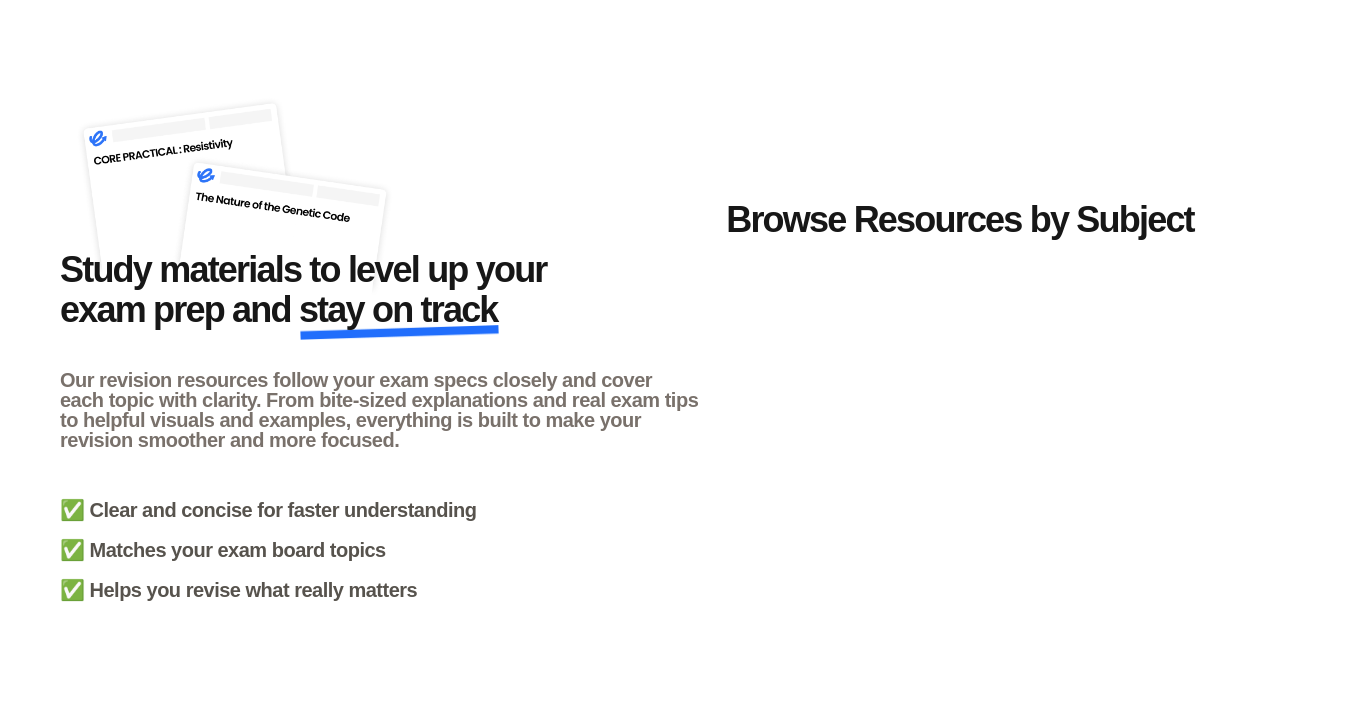
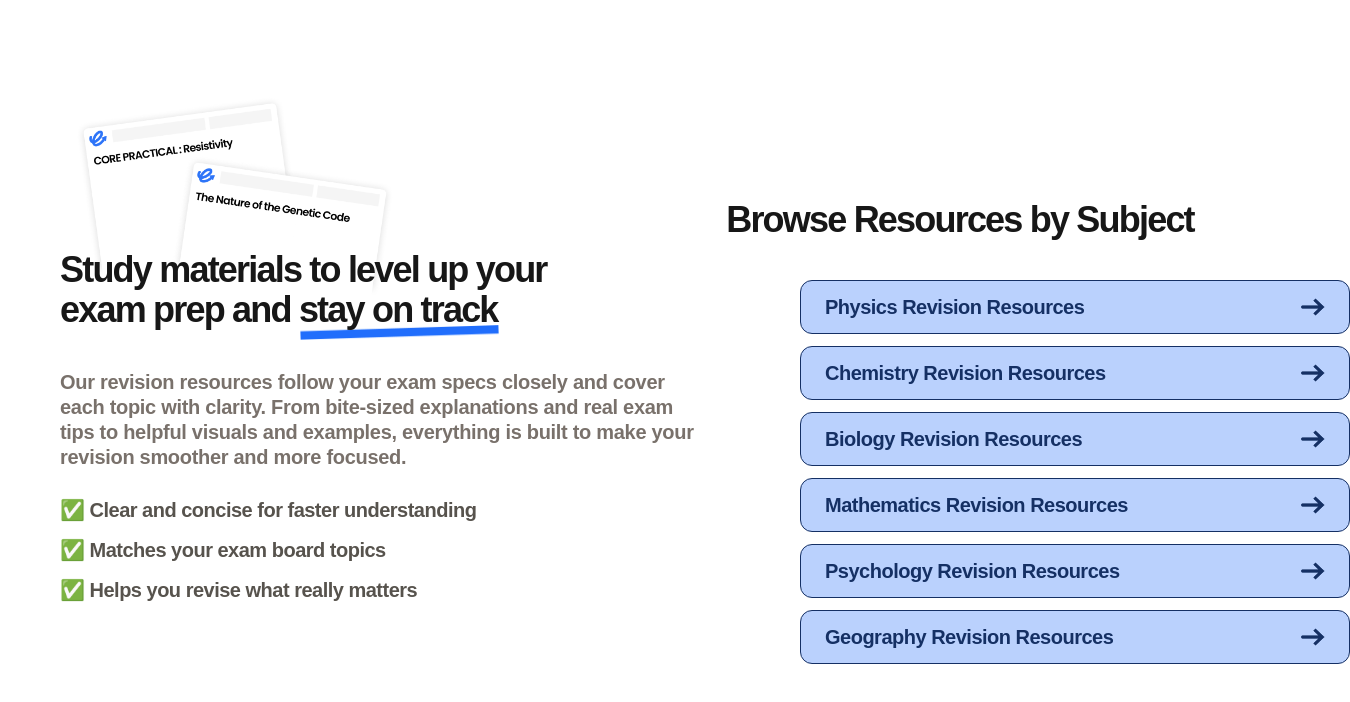
Before and after one commit to EduvanceAU/Eduvance-Website, a Next.js app in the folder eduvance/: page /resources in a window 1280 px wide. Shown: the top 702 px of the page, 1350 px wide, since content can reach past the window. Built offline with nearby package versions, Linux system fonts and the light colour scheme.

Commit message:
Added subject links for the resources hub page

```diff
--- a/eduvance/src/app/resources/page.js
+++ b/eduvance/src/app/resources/page.js
@@ -25,7 +25,7 @@ export default function Resources() {
           Study materials to level up your exam prep and stay on track
         </h1>
 
-        <h3 className="text-xl absolute top-[370px] left-[60px] font-[550] text-left text-stone-500 leading-[20px] tracking-tight w-[640px] z-10" style={{ fontFamily: 'Poppins, sans-serif' }}>
+        <h3 className="text-xl absolute top-[370px] left-[60px] font-[550] text-left text-stone-500 leading-[25px] tracking-[-0.015em] w-[640px] z-10" style={{ fontFamily: 'Poppins, sans-serif' }}>
         Our revision resources follow your exam specs closely and cover each topic with clarity. From bite-sized explanations and real exam tips to helpful visuals and examples, everything is built to make your revision smoother and more focused.
         </h3>
 
@@ -41,6 +41,92 @@ export default function Resources() {
         <h1 className="text-4xl font-semibold text-left leading-[40px] tracking-tighter absolute top-[200px]" style={{ fontFamily: 'Poppins, sans-serif' }}>
           Browse Resources by Subject
         </h1>
+
+        <div className="flex flex-col items-start gap-y-3 absolute top-[280px] left-[800px]">
+        <button className="flex items-center justify-between w-[550px] px-6 py-4 bg-[#BAD1FD] rounded-[12px] group hover:bg-[#A8C6FF] transition-all duration-200 border-[#153064] border-1">
+          <p
+            className="text-xl font-[550] text-[#153064] leading-[20px] tracking-tight text-left"
+            style={{ fontFamily: 'Poppins, sans-serif' }}
+          >
+            Physics Revision Resources
+          </p>
+          <img
+            src="/BArrowR.png"
+            alt="Arrow Right"
+            className="w-6 h-auto group-hover:translate-x-1 transition-transform duration-200"
+          />
+        </button>
+
+        <button className="flex items-center justify-between w-[550px] px-6 py-4 bg-[#BAD1FD] rounded-[12px] group hover:bg-[#A8C6FF] transition-all duration-200 border-[#153064] border-1">
+          <p
+            className="text-xl font-[550] text-[#153064] leading-[20px] tracking-tight text-left"
+            style={{ fontFamily: 'Poppins, sans-serif' }}
+          >
+            Chemistry Revision Resources
+          </p>
+          <img
+            src="/BArrowR.png"
+            alt="Arrow Right"
+            className="w-6 h-auto group-hover:translate-x-1 transition-transform duration-200"
+          />
+        </button>
+
+        <button className="flex items-center justify-between w-[550px] px-6 py-4 bg-[#BAD1FD] rounded-[12px] group hover:bg-[#A8C6FF] transition-all duration-200 border-[#153064] border-1">
+          <p
+            className="text-xl font-[550] text-[#153064] leading-[20px] tracking-tight text-left"
+            style={{ fontFamily: 'Poppins, sans-serif' }}
+          >
+            Biology Revision Resources
+          </p>
+          <img
+            src="/BArrowR.png"
+            alt="Arrow Right"
+            className="w-6 h-auto group-hover:translate-x-1 transition-transform duration-200"
+          />
+        </button>
+
+        <button className="flex items-center justify-between w-[550px] px-6 py-4 bg-[#BAD1FD] rounded-[12px] group hover:bg-[#A8C6FF] transition-all duration-200 border-[#153064] border-1">
+          <p
+            className="text-xl font-[550] text-[#153064] leading-[20px] tracking-tight text-left"
+            style={{ fontFamily: 'Poppins, sans-serif' }}
+          >
+            Mathematics Revision Resources
+          </p>
+          <img
+            src="/BArrowR.png"
+            alt="Arrow Right"
+            className="w-6 h-auto group-hover:translate-x-1 transition-transform duration-200"
+          />
+        </button>
+
+        <button className="flex items-center justify-between w-[550px] px-6 py-4 bg-[#BAD1FD] rounded-[12px] group hover:bg-[#A8C6FF] transition-all duration-200 border-[#153064] border-1">
+          <p
+            className="text-xl font-[550] text-[#153064] leading-[20px] tracking-tight text-left"
+            style={{ fontFamily: 'Poppins, sans-serif' }}
+          >
+            Psychology Revision Resources
+          </p>
+          <img
+            src="/BArrowR.png"
+            alt="Arrow Right"
+            className="w-6 h-auto group-hover:translate-x-1 transition-transform duration-200"
+          />
+        </button>
+
+        <button className="flex items-center justify-between w-[550px] px-6 py-4 bg-[#BAD1FD] rounded-[12px] group hover:bg-[#A8C6FF] transition-all duration-200 border-[#153064] border-1">
+          <p
+            className="text-xl font-[550] text-[#153064] leading-[20px] tracking-tight text-left"
+            style={{ fontFamily: 'Poppins, sans-serif' }}
+          >
+            Geography Revision Resources
+          </p>
+          <img
+            src="/BArrowR.png"
+            alt="Arrow Right"
+            className="w-6 h-auto group-hover:translate-x-1 transition-transform duration-200"
+          />
+        </button>
+        </div>
       </div>
     </main>
   );
```
Also changed, not shown: eduvance/public/BArrowR.png (added).
